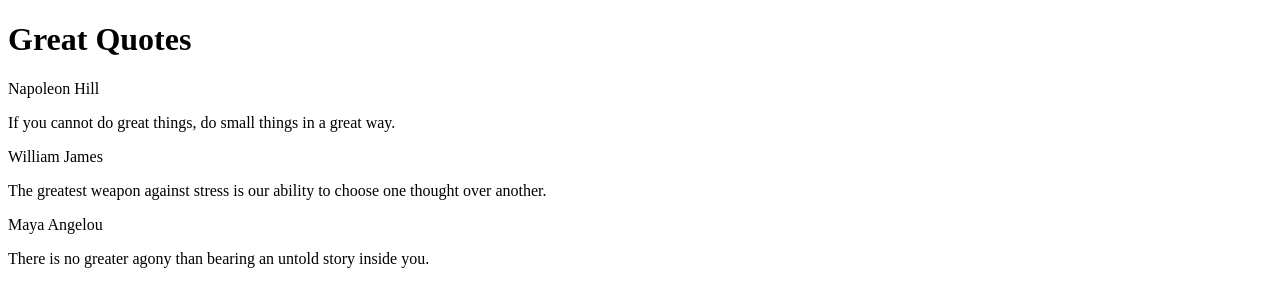
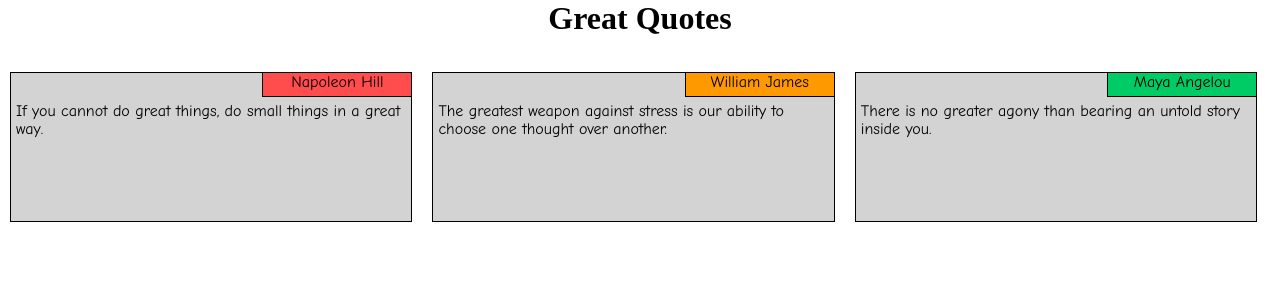
Before and after one commit to obriane/module2-solution, a plain HTML site: page index.html in a window 1280 px wide. Drawn offline with Linux system fonts and the light colour scheme.

Commit message:
Update index.html

```diff
--- a/index.html
+++ b/index.html
@@ -3,7 +3,7 @@
 <head>
 <meta charset="utf-8">
 <meta name="viewport" content="width=device-width, initial-scale=1">
-<link rel="stylesheet" type="text/css" href="stylesheet\styles.css">
+<link rel="stylesheet" type="text/css" href="stylesheets\styles.css">
 	<title>Great Quotes</title>
 </head>
 <body>
```
